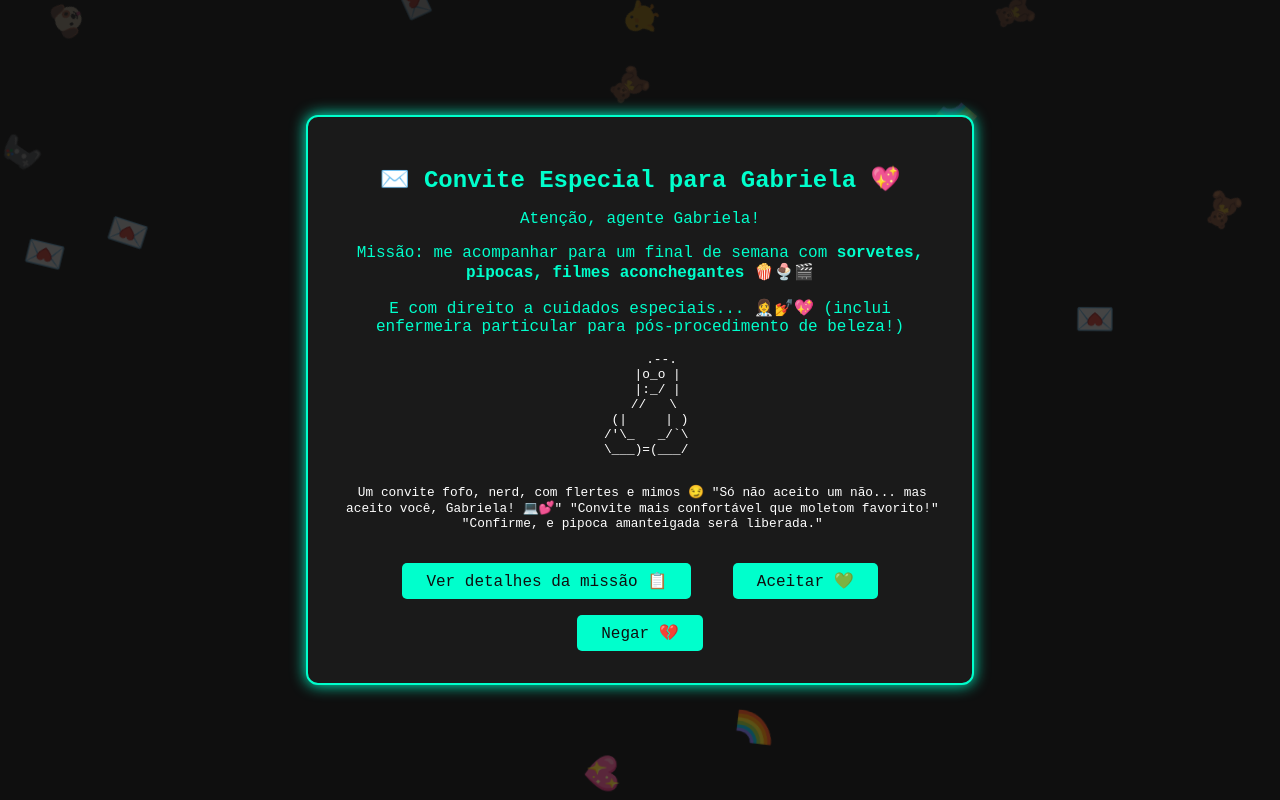
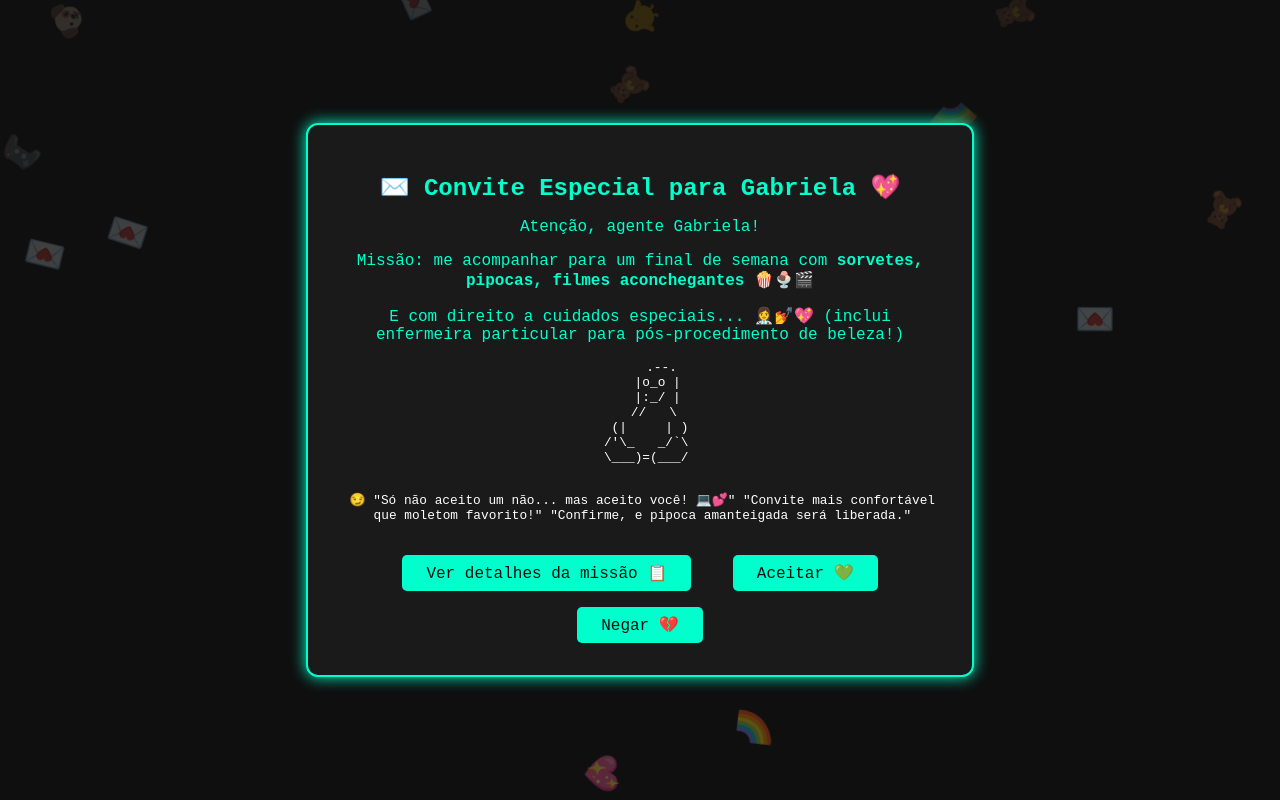
Before and after one commit to iancacamara/convite.gabs, a plain HTML site: page index.html in a window 1280 px wide. Both pictures are taken after a click on the button "Iniciar". Shown: the top 800 px of the page. Drawn offline with Linux system fonts and the light colour scheme.

Commit message:
Update index.html

```diff
--- a/index.html
+++ b/index.html
@@ -138,8 +138,8 @@
  /'\_   _/`\
  \___)=(___/
       </pre>
-      <p>Um convite fofo, nerd, com flertes e mimos 😏
-"Só não aceito um não... mas aceito você, Gabriela! 💻💕"
+      <p> 😏
+"Só não aceito um não... mas aceito você! 💻💕"
 "Convite mais confortável que moletom favorito!"
 "Confirme, e pipoca amanteigada será liberada."</p>
     </div>
```
